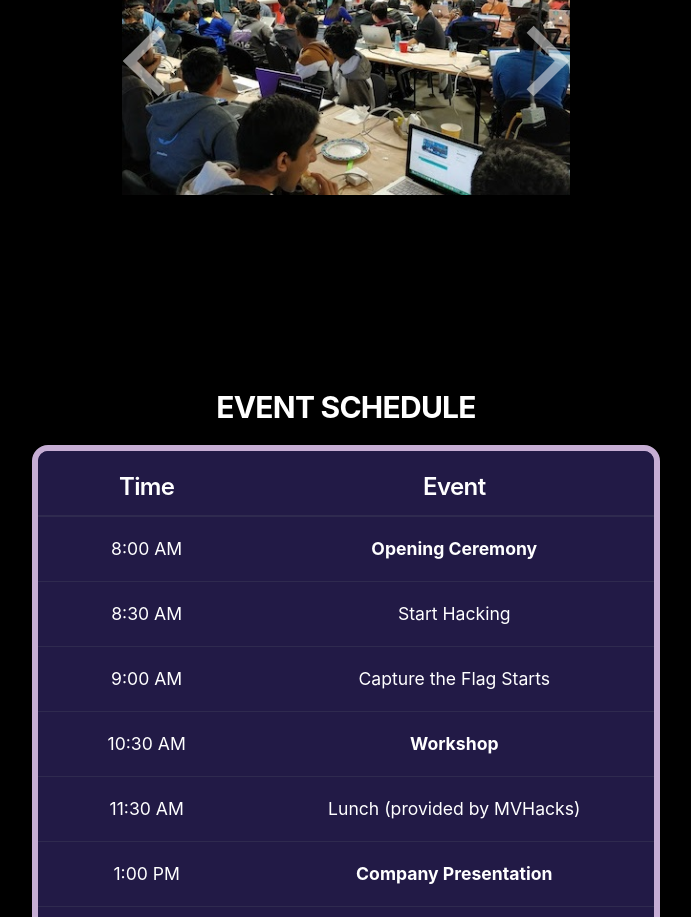
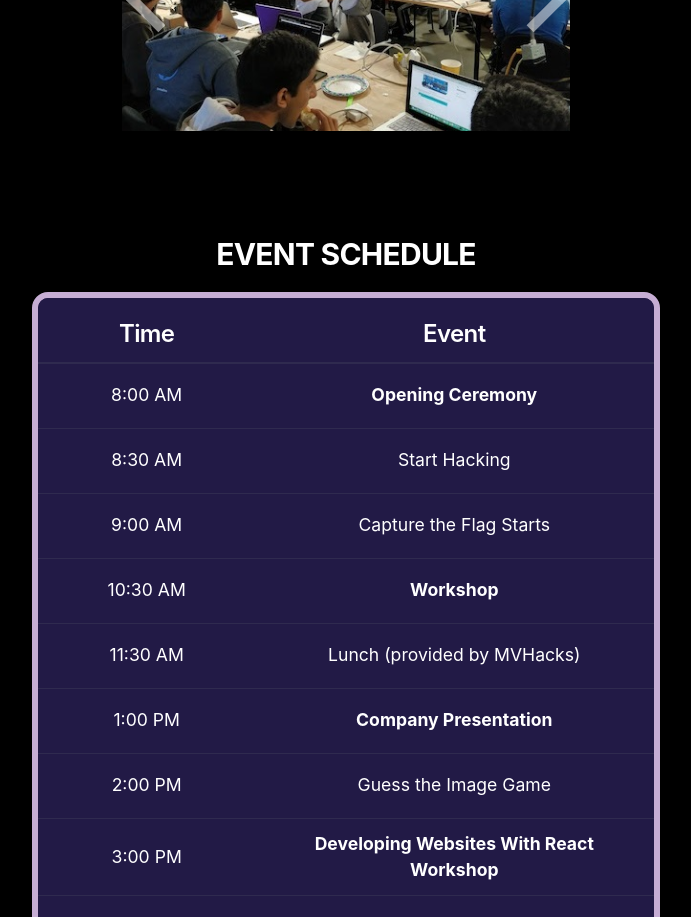
Before and after one commit to mvhacks/website-9.0, a React (Create React App) app: page / in a window 1280 px wide. Shown: the part 1880-2797 px from the top of the page, without its empty margins (294-985 px from the left). Built offline with nearby package versions, Linux system fonts and the light colour scheme.

Commit message:
Changed Spacing

```diff
--- a/src/components/Schedule.tsx
+++ b/src/components/Schedule.tsx
@@ -24,7 +24,7 @@ const rows = [
 
 export default function Faqs() {
   return (
-    <div style={{ padding: "15%" }}>
+    <div style={{ paddingLeft: "15%", paddingRight: "15%", paddingTop: "8%", paddingBottom: "5%"}}>
       <Typography
         level="h2"
         sx={{
--- a/src/components/Title.tsx
+++ b/src/components/Title.tsx
@@ -19,7 +19,7 @@ export default function Title() {
             fontSize: { xs: "6rem", md: "8rem" },
             marginLeft: "10%",
             lineHeight: "7rem",
-            marginTop: "10%",
+            marginTop: "5%",
           }}
         >
           MV HACKS
--- a/src/index.css
+++ b/src/index.css
@@ -62,7 +62,7 @@ code {
 	padding-left: 10%;
 	padding-right: 10%;
 	padding-bottom: 25px;
-	padding-top: 22%;
+	padding-top: 5%;
 }
 
 #email {
```
